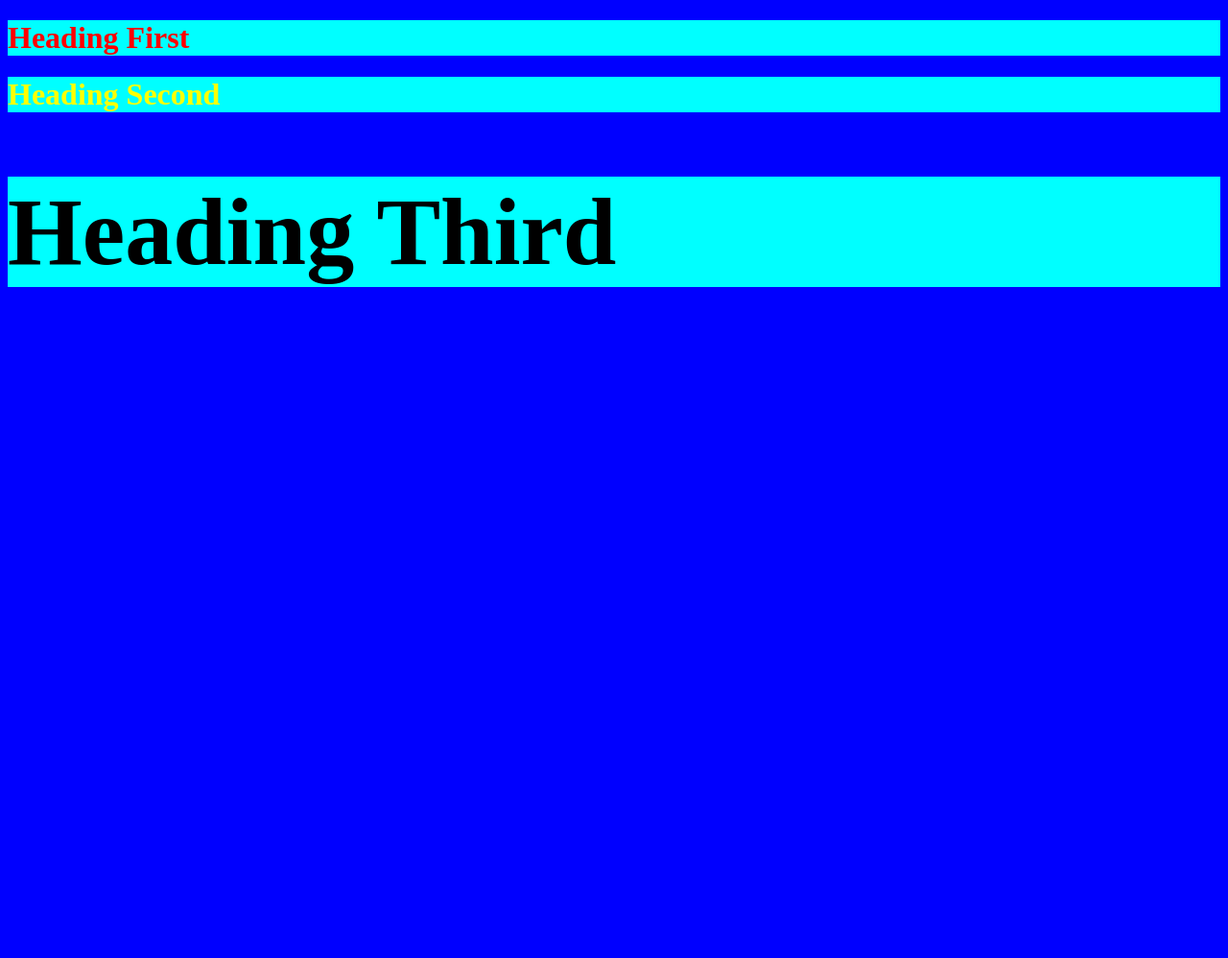
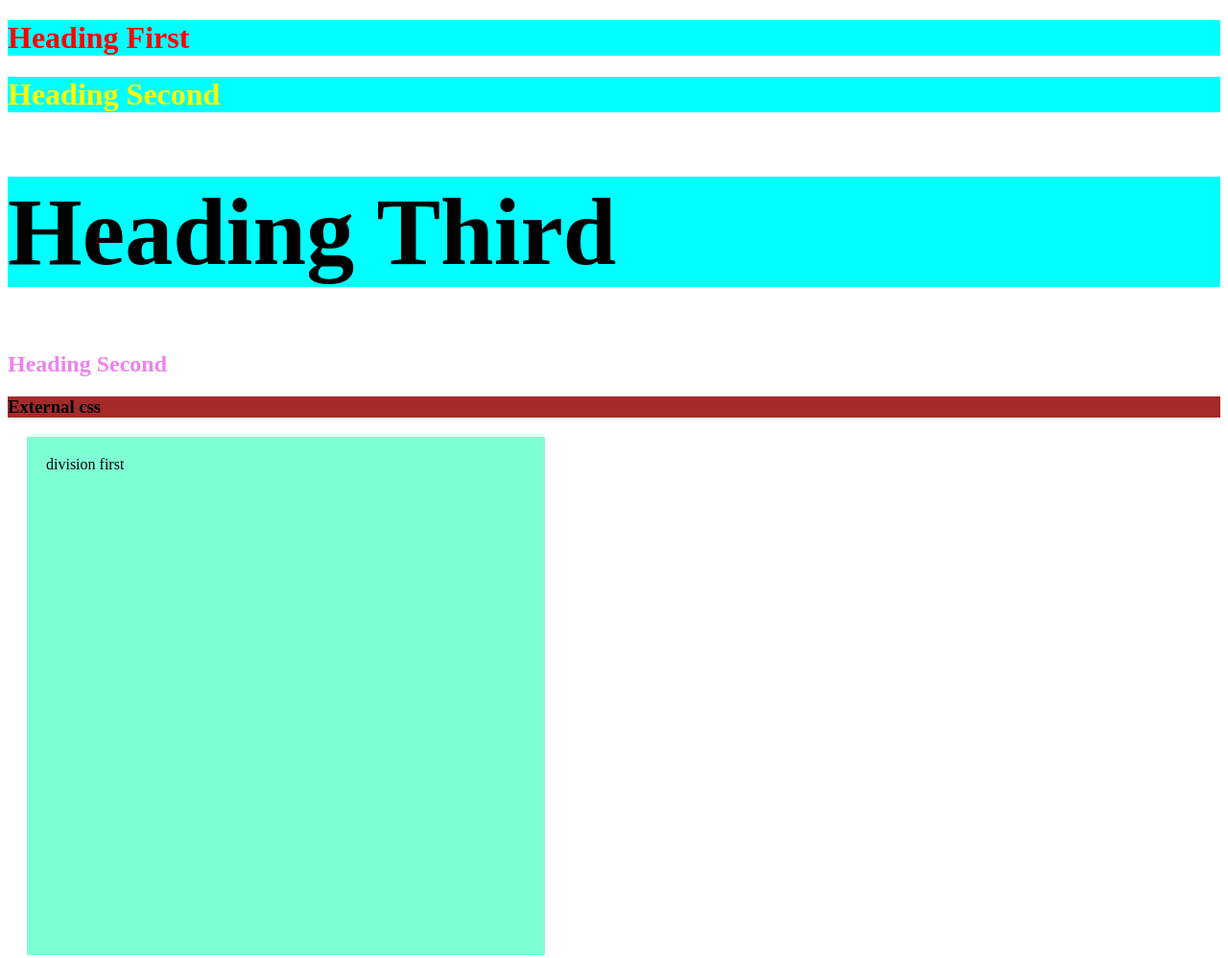
Before and after one commit to ommanirai/CSS1pm, a plain HTML site: page index.html in a window 1280 px wide. Shown: the top 998 px of the page at 96% size. Before the commit the page ends 800 px from the top, so only its background shows below. Drawn offline with Linux system fonts and the light colour scheme.

Commit message:
types of css

```diff
--- /dev/null
+++ b/index.css
@@ -0,0 +1,13 @@
+h3{
+    background-color:brown;
+}
+
+.div1{
+    height: 500px;
+    width: 500px;
+    background-color: aquamarine;
+    /* margin: space between the two boxes */
+    margin: 20px;
+    /*  padding: space within a box  */
+    padding: 20px;
+}
--- a/index.html
+++ b/index.html
@@ -5,12 +5,15 @@
     <meta http-equiv="X-UA-Compatible" content="IE=edge">
     <meta name="viewport" content="width=device-width, initial-scale=1.0">
     <title>CSS</title>
+    <!-- external css -->
+    <link rel="stylesheet" href="index.css">
+    <!-- internal css -->
     <style>
         /* element selector */
-        body{
+        /* body{
             background-color: blue;
 
-        }
+        } */
         h1{
             color: red;
             background-color: aqua;
@@ -47,7 +50,7 @@
 
         selector: all the html elements, id, class
         types of selector:
-        1. element selector:all the html elements
+        1. element selector: all the html elements
         eg. h1, h6, p, div, span, form, input, table, img, video,audio
         2. class selector: user defined classes
             denoted by dot(.)
@@ -59,11 +62,29 @@
 
             priority:
             id > class > element
+
+
+        types of css:
+        1. inline css
+        -> within a html tag
+        2. internal css
+        -> within a file
+        3. external css
+        -> outside the file
     -->
 </head>
 <body>
-    <h1>Heading First</h1>
+    <h1 >Heading First</h1>
     <h1 class="first">Heading Second</h1>
     <h1 class="first custom-class next-custom" id="second">Heading Third</h1>
+    <!-- inline css -->
+    <h2 style="color: violet;" >Heading Second</h2>
+    <h3>External css</h3>
+    <div class="div1">
+        division first
+    </div>
+    <div class="div1">
+        division second
+    </div>
 </body>
 </html>
```
